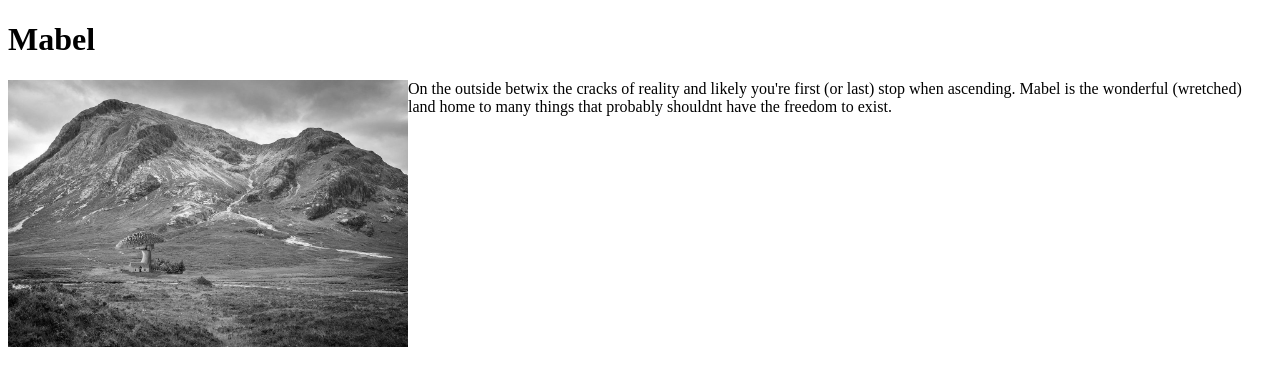
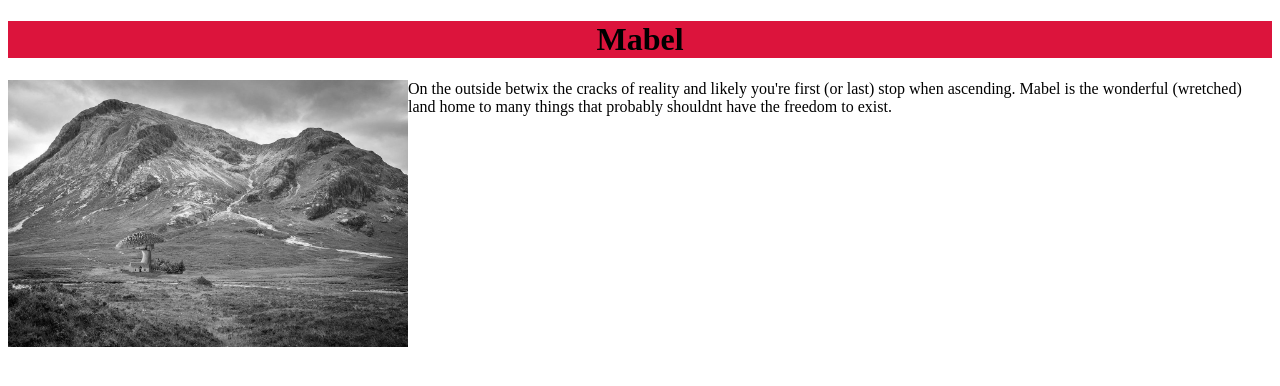
Before and after one commit to NotCultist/Mabel, a plain HTML site: page index.html in a window 1280 px wide. Drawn offline with Linux system fonts and the light colour scheme.

Commit message:
added flair to h1

```diff
--- a/index.html
+++ b/index.html
@@ -6,8 +6,12 @@
     </head>
     <body>
         <!-- this is a comment -->
-        <h1>Mabel</h1>
-        <img style="float: left;" src="scottish-highlands-travel-guide.jpg" width=400>
+        <h1 style="text-align-last:center;background-color:crimson;">
+            Mabel
+        </h1>
+
+        <img style="float: left;"
+             src="scottish-highlands-travel-guide.jpg" width=400>
         <p>
             On the outside betwix the cracks of reality and likely
             you're first (or last) stop when ascending. Mabel is
```
